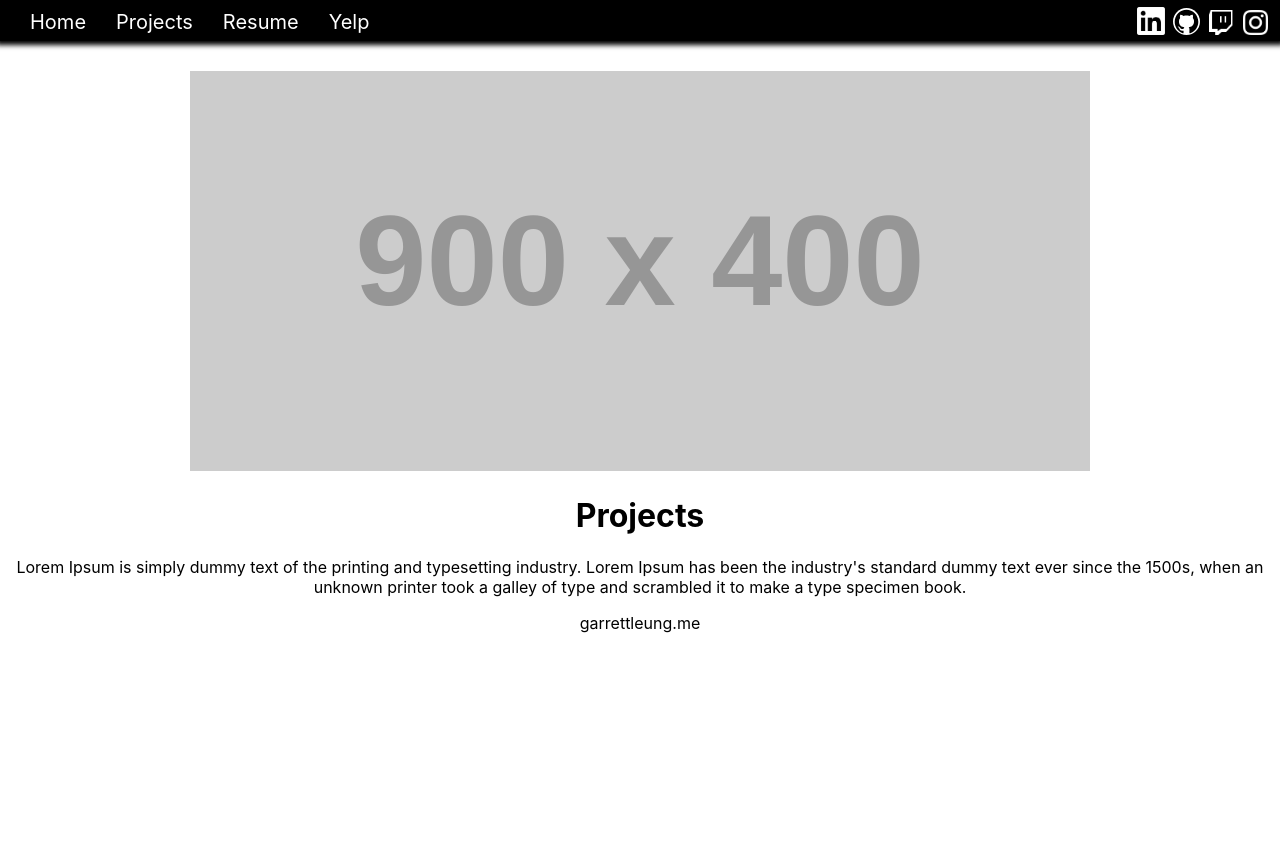
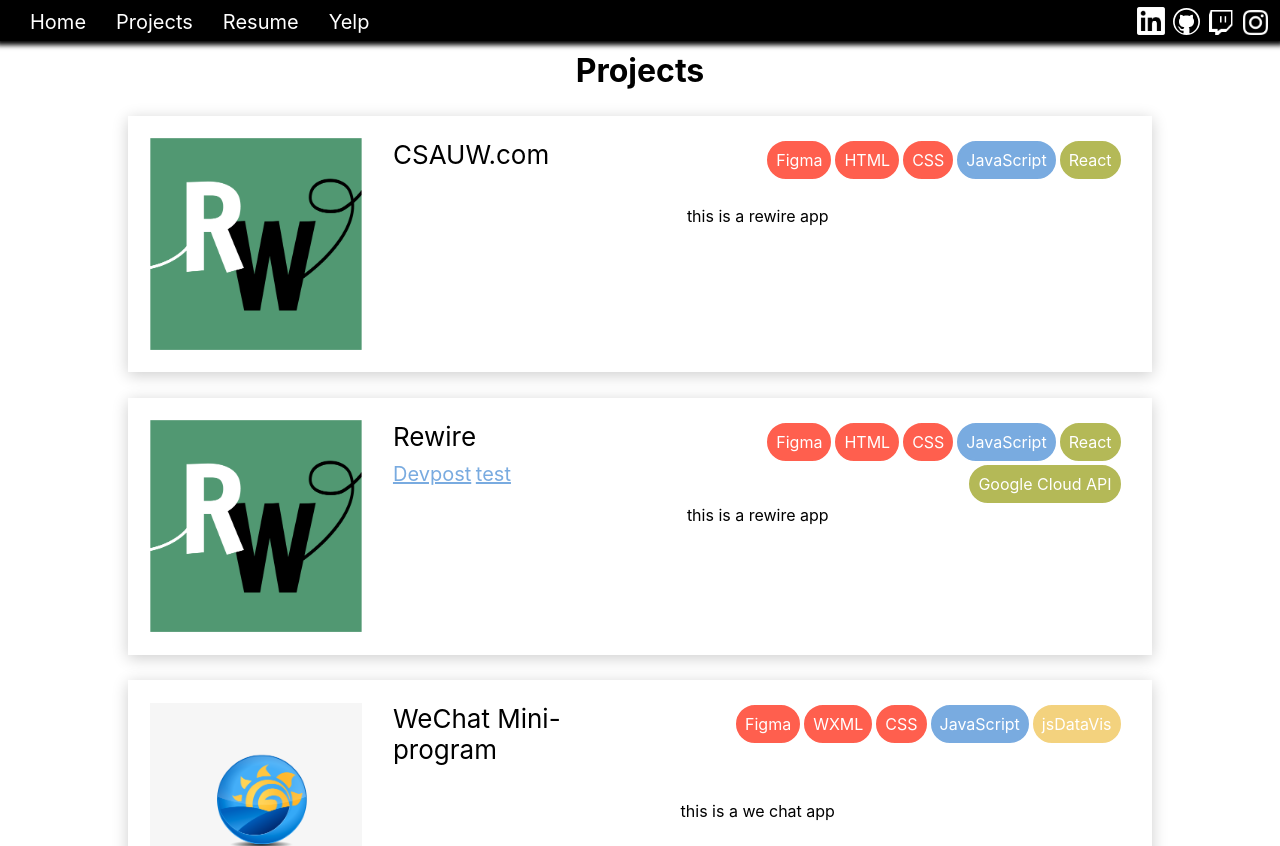
Before and after one commit to garrettleung/react-site, a React (Create React App) app: page /Projects in a window 1280 px wide. Shown: the top 846 px of the page. Before the commit the page ends 800 px from the top, so only its background shows below. Built offline with nearby package versions, Linux system fonts and the light colour scheme.

Commit message:
made project functions

```diff
--- a/src/components/Projects.jsx
+++ b/src/components/Projects.jsx
@@ -1,25 +1,225 @@
 import React from "react";
+import wechatapplogo from './pictures/wechatapplogo.png'
+import rewiredlogo from './pictures/rewired.png'
+var tagDict = new Object();
+var tagKeys = [];
+
+class Taglist extends React.Component {
+  constructor (props) {
+    super(props);
+    this.state = {
+      tags: props.tags,
+      tagID : props.tagID
+    }
+  }
+
+
+
+  render() {
+    const tagList = this.state.tags;
+    const ID = this.state.tagID;
+
+    tagKeys.push(ID);
+    tagDict[ID] = tagList;
+
+    const designItems = []
+    const codingItems = []
+    const toolsItems = []
+    const otherItems = []
+    const design = ["Figma", "CSS", "HTML", "XML", "WXML"];
+    const coding = ["Python", "Java", "JavaScript", "R"];
+    const tools = ["React", "Google Cloud API", "ggplot", "rthingy", 'Node.JS', 'Discord API'];
+    for (let i = 0; i < tagList.length; i++) {
+      if  (design.includes(tagList[i])) {
+        designItems.push(<div id="design-tag" key={i}>{tagList[i]}</div>)
+      } else if (coding.includes(tagList[i])) {
+        codingItems.push(<div id="coding-tag" key={i}>{tagList[i]}</div>)
+      } else if (tools.includes(tagList[i])) {
+        toolsItems.push(<div id="tools-tag" key={i}>{tagList[i]}</div>)
+      } else {
+        otherItems.push(<div id="other-tag" key={i}>{tagList[i]}</div>)
+      }
+    }
+
+    return (
+      <div id = {ID}>
+          {designItems}
+          {codingItems}
+          {toolsItems}
+          {otherItems}
+      </div>
+    )
+  }
+}
+
+class Linklist extends React.Component {
+  constructor (props) {
+    super(props);
+    this.state = {
+      links: props.links,
+      links_name : props.links_name
+    }
+  }
+
+
+
+  render() {
+    const link = this.state.links;
+    const link_name = this.state.links_name;
+    const linkList = [];
+
+    for (let i = 0; i < link.length; i++) {
+      linkList.push(<div class="link"><a href={link[i]}>{link_name[i]}</a></div>)
+    }
+
+    return (
+      <div class="link-box">
+          {linkList}
+      </div>
+    )
+  }
+}
+
+class Project extends React.Component {
+  constructor (props) {
+    super(props);
+    this.state = {
+      title: props.title,
+      tags: props.tags,
+      description: props.description,
+      pic: props.pic,
+      date: props.date,
+      links: props.links,
+      links_name: props.links_name,
+    }
+  }
+
+  render() {
+    const title = this.state.title;
+    const tags = this.state.tags;
+    const description = this.state.description;
+    const pic = this.state.pic;
+    const date = this.state.date;
+    const links = this.state.links;
+    const links_name = this.state.links_name;
+
+    return (
+      <div className = "project-box">
+        <div class = "project-pic-box">
+
+          <img  class = "project-pic"
+              src={pic}
+              alt=""
+            />
+        </div>
+        <div class="upper-project">
+          <div class = "project-title-links">
+            <div class = "project-title">
+              {title}
+            </div>
+            <Linklist
+            links = {links}
+            links_name = {links_name}
+           />
+          </div>
+
+          <div class="taglist">
+          <Taglist
+              class = "taglist"
+              tags = {tags}
+              tagID = {title}
+            />
+          </div>
+
+          <div class = "project-desc">
+            {description}
+          </div>
+        </div>
+      </div>
+    );
+  }
+}
 
 function Projects() {
+  let CSAsite_tags = ['Figma', 'HTML', 'CSS', 'JavaScript', 'React']
+  let CSAsite_links = []
+  let CSAsite_names = []
+  let rewire_tags = ['Figma', 'HTML', 'CSS', "JavaScript", "React", "Google Cloud API"]
+  let rewire_links = ['https://devpost.com/software/rewired?ref_content=user-portfolio&ref_feature=in_progress', "a"]
+  let rewire_names = ['Devpost', "test"]
+  let wechat_tags = ['Figma', 'WXML', 'CSS', "JavaScript", 'jsDataVis']
+  let CSAbot_tags = ['Python', 'JavaScript', 'Node.JS', 'Discord API']
+  let CSAbot_links = []
+  let CSAbot_names = []
+  let bobadem_tags = ['R', 'ggplot', 'Rthingy']
+  let bobadem_links = ['placeholder']
+  let bobadem_names = ['placeholder']
+  let wefit_tags = ['Figma']
+  let wefit_links = []
+  let wefit_names = []
+  let Null = []
+
   return (
     <div className="Projects">
       <div class="container">
         <div class="row align-items-center my-5">
-          <div class="col-lg-7">
-            <img
-              class="top"
-              src="http://placehold.it/900x400"
-              alt=""
+          <div class="col-lg-5">
+            <h1 class="title">Projects</h1>
+            <Project
+              title = "CSAUW.com"
+              tags = {CSAsite_tags}
+              description = "this is a rewire app"
+              pic = {rewiredlogo}
+              date = "2021"
+              links = {CSAsite_links}
+              links_name = {CSAsite_names}
             />
-          </div>
-          <div class="col-lg-5">
-            <h1 class="font-weight-light">Projects</h1>
-            <p>
-              Lorem Ipsum is simply dummy text of the printing and typesetting
-              industry. Lorem Ipsum has been the industry's standard dummy text
-              ever since the 1500s, when an unknown printer took a galley of
-              type and scrambled it to make a type specimen book.
-            </p>
+            <Project
+              title = "Rewire"
+              tags = {rewire_tags}
+              description = "this is a rewire app"
+              pic = {rewiredlogo}
+              date = "2021"
+              links = {rewire_links}
+              links_name = {rewire_names}
+            />
+             <Project
+              title = "WeChat Mini-program"
+              tags = {wechat_tags}
+              description = "this is a we chat app"
+              pic = {wechatapplogo}
+              date = "2021"
+              links = {Null}
+              links_name = {Null}
+            />
+            <Project
+              title = "Demographic vs Boba"
+              tags = {bobadem_tags}
+              description = "this is a we chat app"
+              pic = {wechatapplogo}
+              date = "2021"
+              links = {bobadem_links}
+              links_name = {bobadem_names}
+            />
+            <Project
+              title = "CSAbot"
+              tags = {CSAbot_tags}
+              description = "this is a we chat app"
+              pic = {wechatapplogo}
+              date = "2021"
+              links = {CSAbot_links}
+              links_name = {CSAbot_names}
+            />
+            <Project
+              title = "WeFit"
+              tags = {wefit_tags}
+              description = "this is a we chat app"
+              pic = {wechatapplogo}
+              date = "2021"
+              links = {wefit_links}
+              links_name = {wefit_names}
+            />
+
           </div>
         </div>
       </div>
--- a/src/index.css
+++ b/src/index.css
@@ -37,6 +37,91 @@ code {
 
 }
 
+.title {
+  font-size: 32px;
+  margin: 0;
+  padding-top: 4%;
+}
+
+.project-box {
+  background-color: #FFFFFF;
+  box-shadow: 0px 3px 15px rgba(0,0,0,0.2);
+  height: 20%;
+  width: 80%;
+  margin-left: 10%;
+  margin-top: 2%;
+}
+
+.upper-project {
+  width: 75%;
+  display: inline-block;
+}
+
+.project-title-links {
+  font-size: 30px;
+  padding-top: 1%;
+  width: 30%;
+  display: inline-block;
+  text-align: left;
+  padding-top: 3%;
+  padding-left: 1%;
+}
+
+.project-title {
+  width: 100%;
+  font-size: 26px;
+}
+
+.link-box {
+  font-size: 14px;
+
+}
+
+.taglist {
+  width: 65%;
+  display: inline-block;
+  vertical-align: top;
+  text-align: right;
+  padding-top: 3%;
+  padding-right: 1%;
+}
+
+.project-pic-box {
+  width: 23%;
+  display: inline-block;
+  vertical-align: top;
+  height: 23%;
+  margin-top: 2.2%;
+  margin-left: 0%;
+  margin-bottom: 2.2%;
+}
+
+.project-pic {
+  vertical-align: top;
+  width: 90%;
+}
+
+.project-desc {
+  width: 65%;
+  margin-left: 5%;
+  margin-right: 5%;
+  display: inline-block;
+  text-align: center;
+}
+
+.link-box {
+  width: 100%;
+  display: inline-block;
+}
+
+.link {
+  display: inline-block;
+  padding-right: 2%;
+  text-decoration: underline;
+  color: #79abe0;
+  font-size: 20px;
+}
+
 #home {
   color: #FFFFFF;
   transition: color 0.3s ease-in-out;
@@ -55,6 +140,46 @@ code {
 #projects:hover {
   color: #f3d27e;
   transition: color 0.3s ease-in-out;
+}
+
+#design-tag {
+ color: white;
+ background-color: #ff5f4e;
+  display: inline-block;
+  margin: 2px;
+  padding: 7px;
+  border-radius: 25px;
+  border: 2px solid #ff5f4e;
+}
+
+#coding-tag {
+  color: white;
+  background-color: #79abe0;
+  display: inline-block;
+  margin: 2px;
+  padding: 7px;
+  border-radius: 25px;
+  border: 2px solid #79abe0;
+}
+
+#tools-tag {
+  color: white;
+  background-color: #b4b957;
+  display: inline-block;
+  margin: 2px;
+  padding: 7px;
+  border-radius: 25px;
+  border: 2px solid #b4b957;
+}
+
+#other-tag {
+  color: white;
+  background-color: #f3d27e;
+  display: inline-block;
+  margin: 2px;
+  padding: 7px;
+  border-radius: 25px;
+  border: 2px solid #f3d27e;
 }
 
 #resume {
```
Also changed, not shown: src/components/index.html (added), src/components/pictures/rewired.png (added), src/components/pictures/wechatapplogo.png (added).
